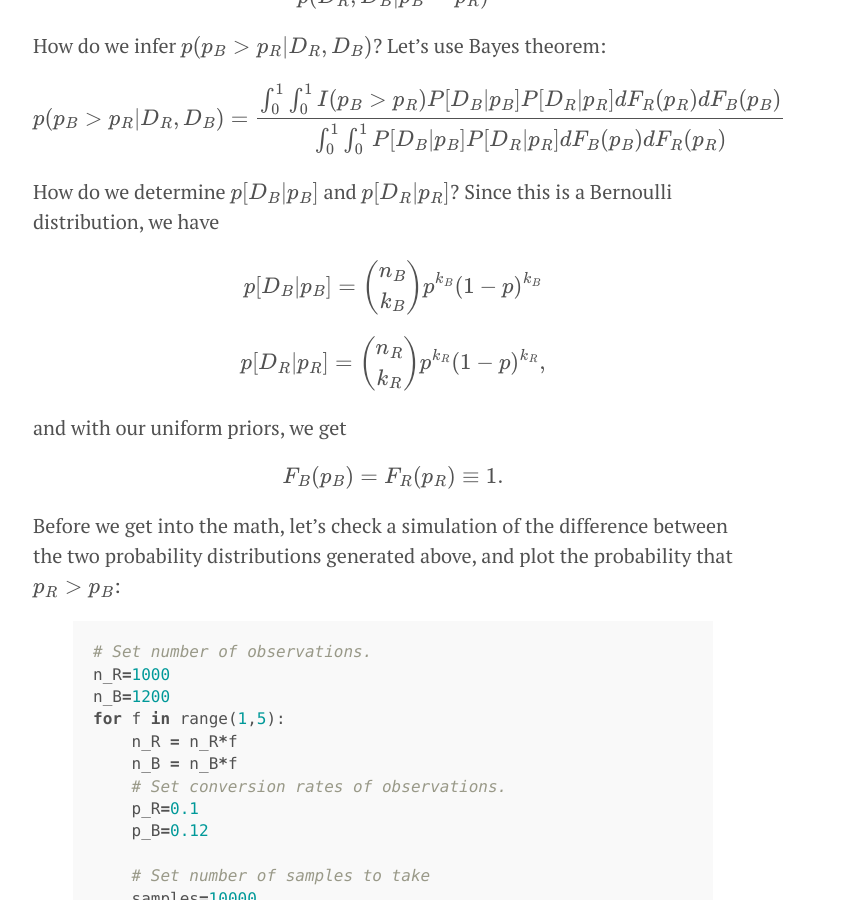
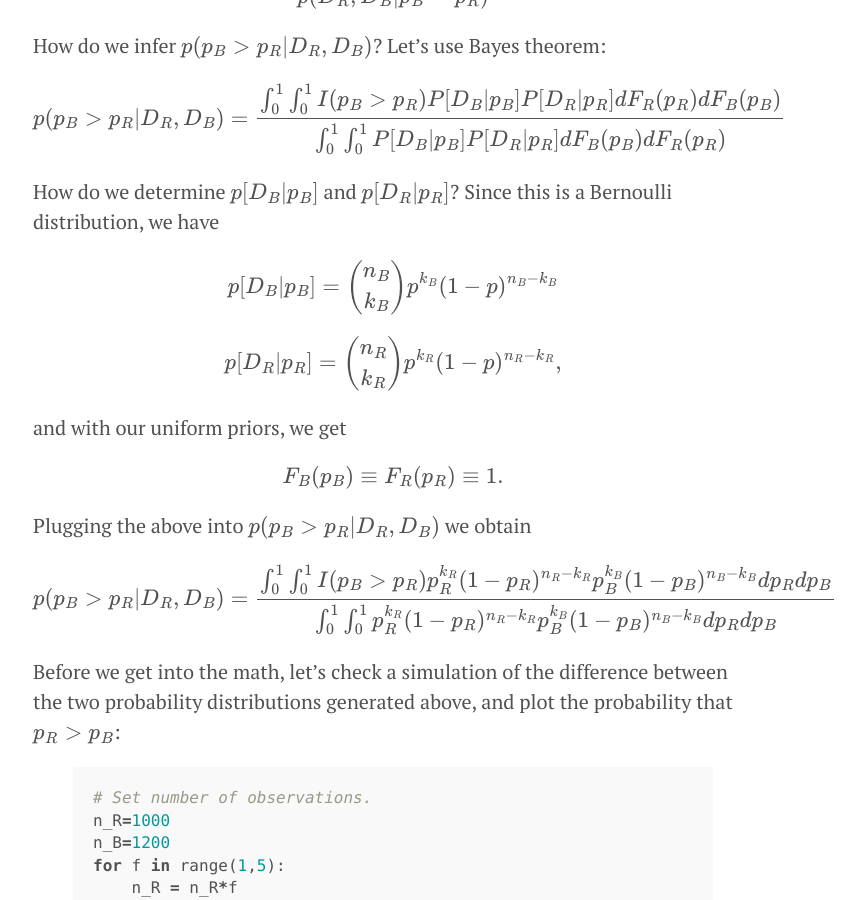
Before and after one commit to doriang102/doriang102.github.io, a Jekyll site: the page built from _posts/2017-05-28-hypothesis-testing.md, in a window 1280 px wide and 900 px high, scrolled down 8336 px. Shown: the whole window, without its empty margins (247-1109 px from the left). Built offline with Jekyll 4.4.1, drawn with Linux system fonts in a browser that asks for light colours; our own code applies the rules of GitHub Pages for plain Markdown files; formulas are drawn with MathJax 3.

Commit message:
Update 2017-05-28-hypothesis-testing.md

```diff
--- a/_posts/2017-05-28-hypothesis-testing.md
+++ b/_posts/2017-05-28-hypothesis-testing.md
@@ -239,14 +239,17 @@ $$ p(p_B > p_R | D_R, D_B) = \frac{\int_0^1 \int_0^1 I(p_B > p_R) P[D_B|p_B] P[D
 How do we determine $$p[D_B \rvert p_B]$$ and $$p[D_R \rvert p_R]$$? Since this is a Bernoulli distribution, we have
 
 
-$$ p[D_B \rvert p_B] = {n_B \choose k_B} p^{k_B} (1-p)^{k_B} $$
+$$ p[D_B \rvert p_B] = {n_B \choose k_B} p^{k_B} (1-p)^{n_B-k_B} $$
 
-$$ p[D_R \rvert p_R] = {n_R \choose k_R} p^{k_R} (1-p)^{k_R}, $$
+$$ p[D_R \rvert p_R] = {n_R \choose k_R} p^{k_R} (1-p)^{n_R-k_R}, $$
 
 and with our uniform priors, we get
 
-$$ F_B(p_B) = F_R(p_R) \equiv 1. $$
+$$ F_B(p_B) \equiv F_R(p_R) \equiv 1. $$
 
+Plugging the above into $$ p(p_B > p_R \rvert D_R,D_B) $$ we obtain
+
+$$ p(p_B > p_R | D_R, D_B) = \frac{\int_0^1 \int_0^1 I(p_B > p_R) p_R^{k_R}(1-p_R)^{n_R-k_R} p_B^{k_B}(1-p_B)^{n_B-k_B}dp_R dp_B}{\int_0 ^1 \int_0^1p_R^{k_R}(1-p_R)^{n_R-k_R} p_B^{k_B}(1-p_B)^{n_B-k_B}dp_R dp_B }$$
 
 Before we get into the math, let's check a simulation of the difference between the two probability distributions generated above, and plot the probability that $$p_R > p_B$$:
 
```
